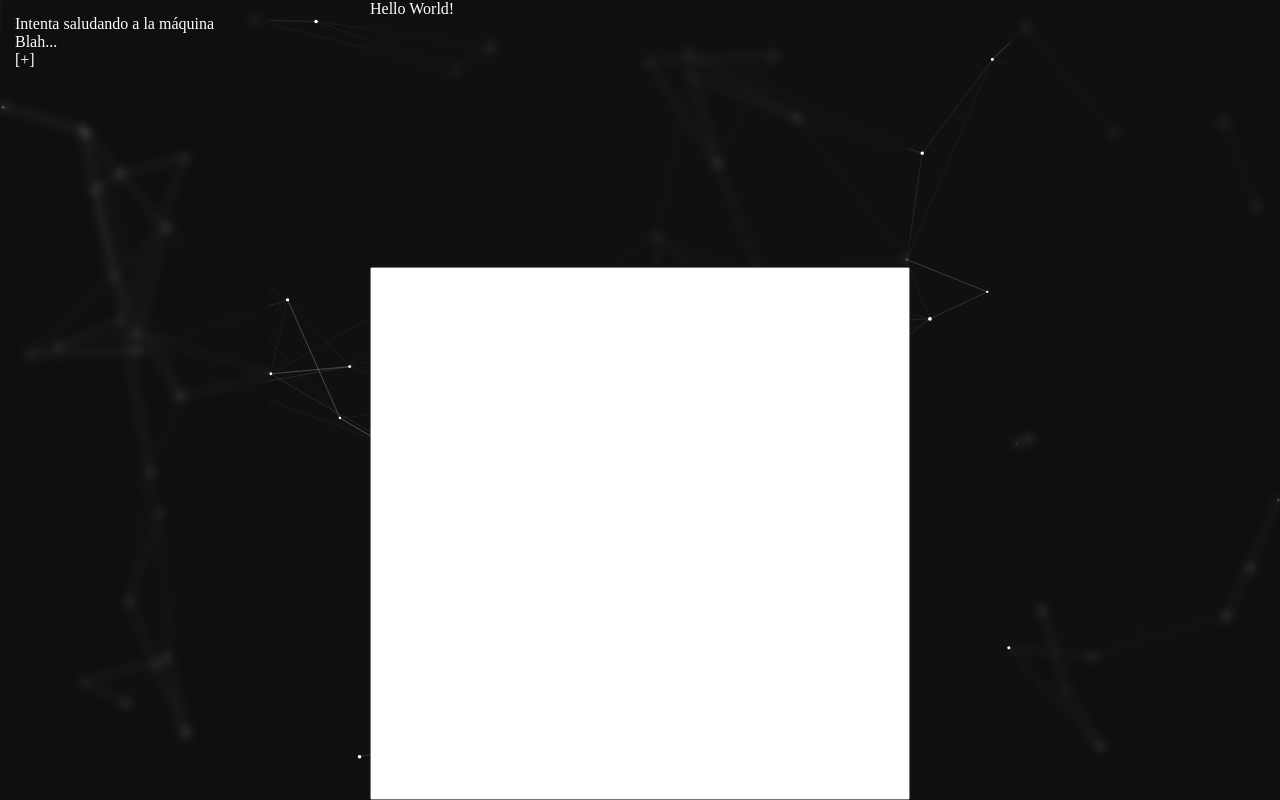
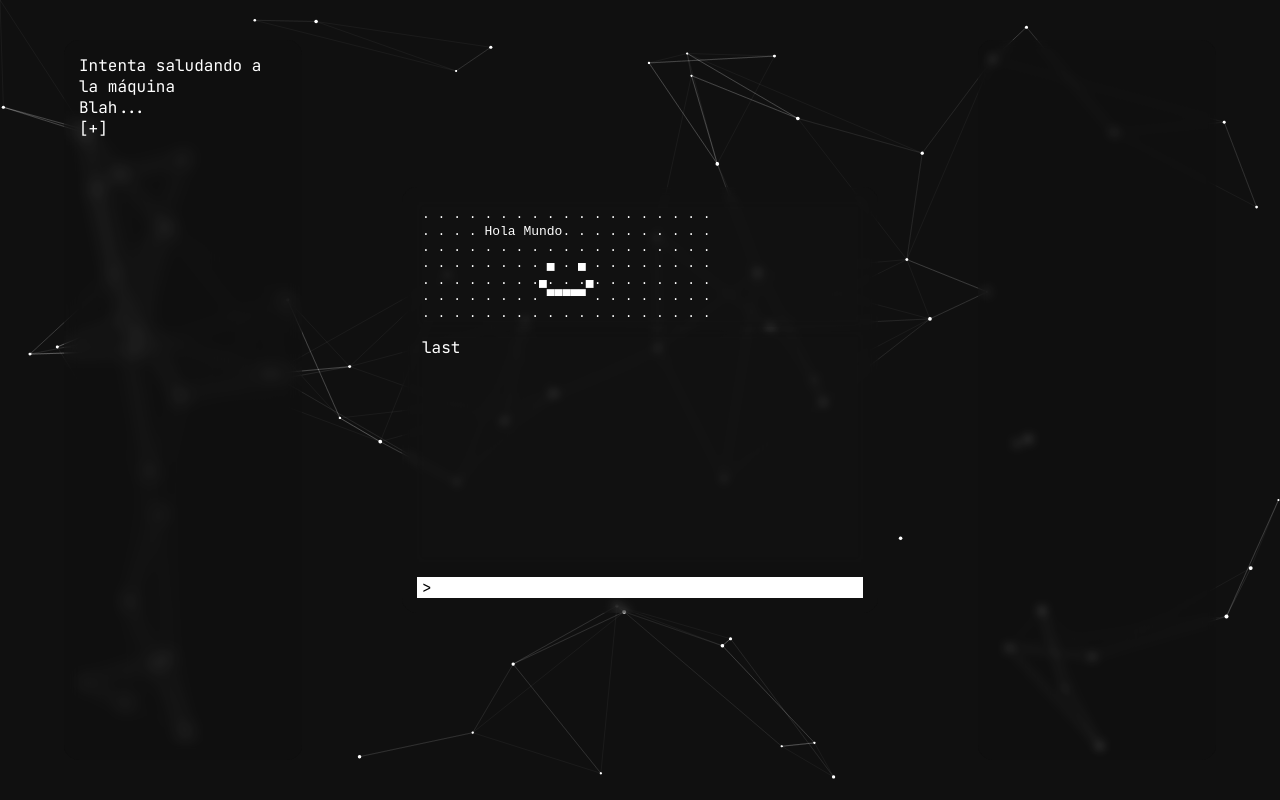
Before and after one commit to justDemian/justDemian.github.io, a plain HTML site: page index.html in a window 1280 px wide. Drawn offline with Linux system fonts and the light colour scheme.

Commit message:
just_styling

```diff
--- a/index.html
+++ b/index.html
@@ -16,9 +16,25 @@
     </div>
 
     <div id="panel-main">
-      <div id="panel-output">Hello World!</div>
+      <div id="panel-output">
+        <p>. . . . . . . . . . . . . . . . . . .</p>
+        <p>. . . . Hola Mundo. . . . . . . . . .</p>
+        <p>. . . . . . . . . . . . . . . . . . .</p>
+        <p>. . . . . . . . ▄ . ▄ . . . . . . . .</p>
+        <p>. . . . . . . .▄. . .▄. . . . . . . .</p>
+        <p>. . . . . . . . ▀▀▀▀▀ . . . . . . . .</p>
+        <p>. . . . . . . . . . . . . . . . . . .</p>
 
-      <input type="text" id="panel-input">
+      </div>
+
+      <div id="input-lines">
+        <p>last</p>
+      </div>
+
+      <div id="input-panel">
+        <p> > </p>
+        <input type="text" id="direct-input">
+      </div>
     </div>
 
     <div id="panel-process"></div>
--- a/styles/std.css
+++ b/styles/std.css
@@ -1,19 +1,30 @@
+@import url('https://fonts.googleapis.com/css2?family=JetBrains+Mono:ital,wght@0,100..800;1,100..800&display=swap');
+
 * {
   margin: 0;
   padding: 0;
 }
 
 body {
+  height: 100vh;
+  width: 100vw;
   display: flex;
   background-color: black;
+
+  font-family: "JetBrains Mono", monospace;
   color: white;
+
+  justify-content: space-around;
+  align-content: center;
+  align-items: center;
 }
 
 main {
-  height: 100vh;
-  width: 100vw;
+  height: 90vh;
+  width: 90vw;
   display: grid;
   grid-template-columns: 1fr 2fr 1fr;
+  grid-template-rows: 1fr 4fr 1fr;
 
   gap: 100px;
 }
@@ -23,7 +34,7 @@ main {
   height: auto;
 
   background-color: rgba(16, 16, 16,0.2);
-  backdrop-filter: blur(5px);
+  backdrop-filter: blur(8px);
 
   border-radius: 15px;
   padding: 15px;
@@ -31,7 +42,7 @@ main {
   grid-column-start: 1;
   grid-column-end: 2;
   grid-row-start: 1;
-  grid-row-end: 2;
+  grid-row-end: 4;
 }
 
 
@@ -45,13 +56,76 @@ main {
   backdrop-filter: blur(5px);
 
   border-radius: 15px;
+  padding: 15px;
+  gap: 15px;
 
   grid-column-start: 2;
   grid-column-end: 3;
-  grid-row-start: 1;
-  grid-row-end: 2;
+  grid-row-start: 2;
+  grid-row-end: 3;
 }
 
+/* Salida de texto, esto es como la personalidad de la consola */
+#panel-output {
+  display: flex;
+  justify-content: space-around;
+  flex-direction: column;
+  height: 100%;
+  padding: 5px;
+
+  font-family:monospace;
+
+  background-color: rgba(20, 20, 20,0.2);
+  backdrop-filter: blur(5px);
+
+  user-select: none;
+}
+
+/* Esto es el Historial de comandos ingresados y posbles respuestas, más que nada para ver el historial de lo que se ha ido escribiendo*/
+#input-lines {
+  display: flex;
+  scroll-behavior: smooth;
+  padding: 5px;
+
+  background-color: rgba(20, 20, 20,0.2);
+  backdrop-filter: blur(5px);
+
+}
+
+/* Panel de Entrada de Texto directo*/
+#input-panel {
+  display: flex;
+  padding-left: 5px;
+  gap: 5px;
+  background-color: #FFF;
+  color: #000;
+}
+
+/* Entrada de texto directa */
+#direct-input {
+  width: 100%;
+  background-color: rgba(40, 40, 40, 0);
+  border: none;
+  font-family: "JetBrains Mono", monospace;
+  transition: background-color 0.3s;
+}
+
+/* Input-panel cuando se presione el input*/
+#input-panel:focus-within{
+  background-color: rgba(20, 20, 20,0.2);
+  backdrop-filter: blur(5px);
+  color: #FFF;
+}
+
+#direct-input:focus {
+  font-family: "JetBrains Mono", monospace;
+  outline: none;
+  border: none;
+  box-shadow: none;
+  color: #FFF;
+}
+
+/* Procesos que ocurren, o sea si se ingresa una tarea, en este lado se verá el progreso y se mostrará información adicional*/
 #panel-process {
   height: auto;
 
@@ -64,7 +138,7 @@ main {
   grid-column-start: 3;
   grid-column-end: 4;
   grid-row-start: 1;
-  grid-row-end: 2;
+  grid-row-end: 4;
 }
 
 canvas {
```
